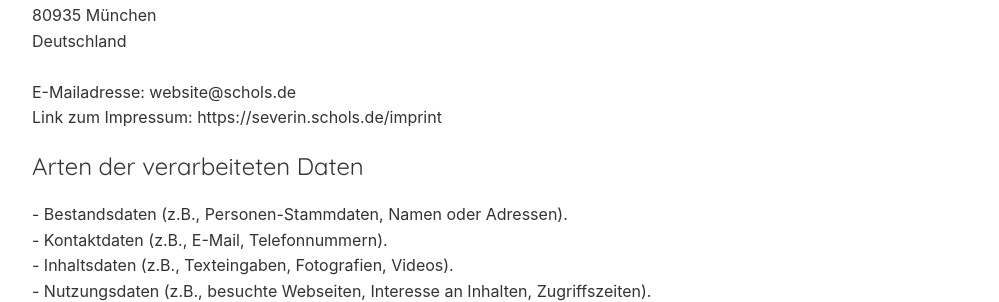
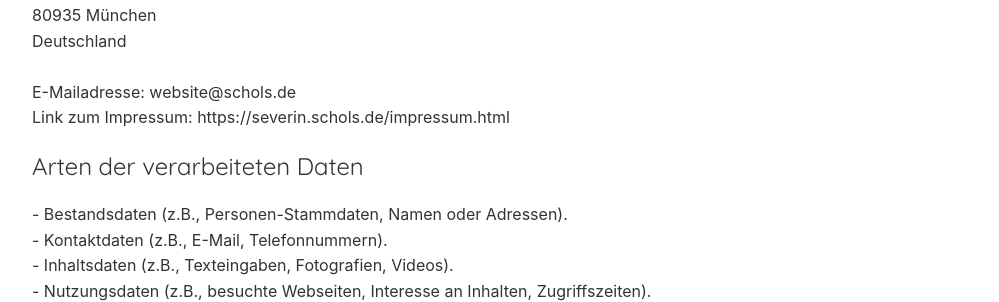
Before and after one commit to tiefpunkt/severin.schols.de, a Jekyll site: the page built from dsgvo.md, in a window 1280 px wide and 900 px high. Shown: the part 452-754 px from the top of the window, without its empty margins (138-1137 px from the left). Built offline with Jekyll 4.4.1, drawn with Linux system fonts in a browser that asks for light colours; nearby versions of some CDN libraries; library files that are not in the unit come from our copies; some of the changed lines change nothing that is shown.

Commit message:
impressum link

```diff
--- a/dsgvo.md
+++ b/dsgvo.md
@@ -12,7 +12,7 @@
 Deutschland<br>
 <br>
 E-Mailadresse: website@schols.de<br>
-Link zum Impressum: https://severin.schols.de/imprint</span></p><h3 id="dsg-general-datatype">Arten der verarbeiteten Daten</h3><p>-	Bestandsdaten (z.B., Personen-Stammdaten, Namen oder Adressen).<br>
+Link zum Impressum: https://severin.schols.de/impressum.html</span></p><h3 id="dsg-general-datatype">Arten der verarbeiteten Daten</h3><p>-	Bestandsdaten (z.B., Personen-Stammdaten, Namen oder Adressen).<br>
 -	Kontaktdaten (z.B., E-Mail, Telefonnummern).<br>
 -	Inhaltsdaten (z.B., Texteingaben, Fotografien, Videos).<br>
 -	Nutzungsdaten (z.B., besuchte Webseiten, Interesse an Inhalten, Zugriffszeiten).<br>
```
